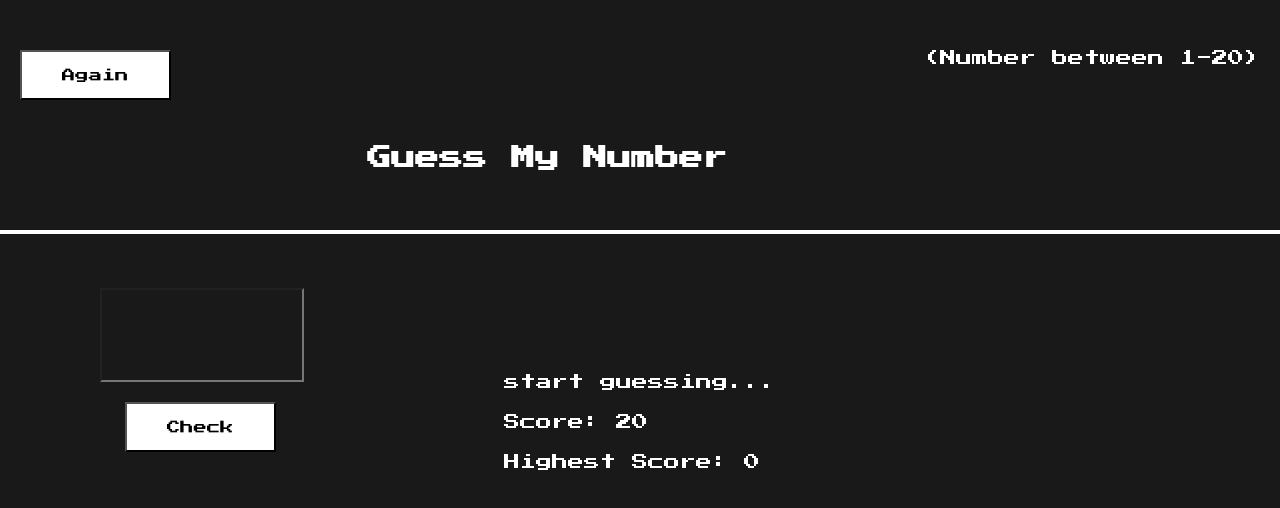
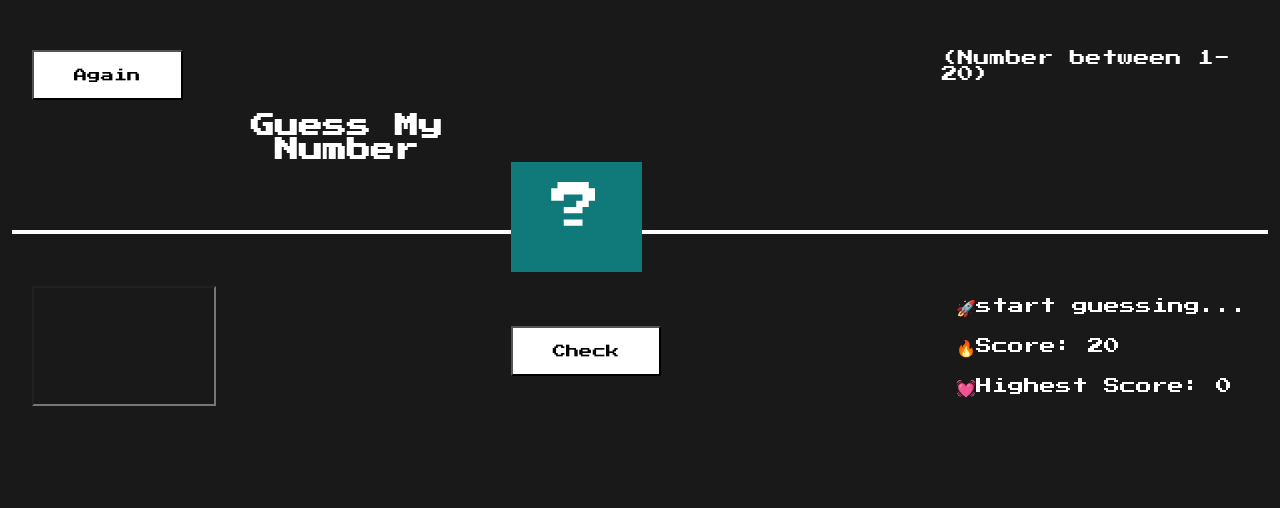
Before and after one commit to Mahesh-Kundagol-H/Guess-My-Number, a plain HTML site: page index.html in a window 1280 px wide. Drawn offline with Linux system fonts and the light colour scheme.

Commit message:
final css

```diff
--- a/index.css
+++ b/index.css
@@ -11,6 +11,9 @@ body {
 }
 
 .block1 {
+    margin: 2rem auto;
+    width: 95%;
+    max-width: 98%;
     display: flex;
     justify-content: space-between;
     margin-top: 30px;
@@ -27,17 +30,32 @@ body {
 }
 
 .block1 h2 {
+    /* position: absolute;
+    top: 5rem; */
     text-align: center;
+    margin-top: 4rem;
+}
+
+.hidden {
+    text-align: center;
+    justify-content: center;
+    margin-top: 7rem;
+    font-size: 50px;
+    height: 70px;
+    width: 100px;
+    background-color: rgb(16, 122, 122);
     align-items: center;
-    justify-content: center;
-    margin: 6rem;
+    margin-right: 300px;
+    padding: 20px;
 }
 
 .block2 {
+    margin: 2rem auto;
+    width: 100%;
+    max-width: 95%;
     display: flex;
-    justify-content: space-around;
-    position: relative;
-    top: 8rem;
+    justify-content: space-between;
+    padding: 20px;
 }
 
 .block2 section {
@@ -49,22 +67,15 @@ body {
     padding: 10px 40px 10px 40px;
     font-family: 'Press Start 2P';
     height: 50px;
-    position: absolute;
-    top: 40px;
-    left: 125px;
+    margin-top: 40px;
 }
 
 .block2 input {
-    height: 50px;
+    font-family: "Press Start 2P";
+    text-align: center;
     background-color: transparent;
-    padding: 20px;
-    text-align: center;
-    align-items: center;
+    color: white;
+    width: 10rem;
+    padding: 10px;
     font-size: 40px;
-    width: 10rem;
-    color: white;
-    font-family: 'Press Start 2P';
-    position: absolute;
-    bottom: 100px;
-    left: 100px;
 }
--- a/index.html
+++ b/index.html
@@ -13,16 +13,18 @@
     <div class="block1">
         <button>Again</button>
         <h2>Guess My Number</h2>
+        <p class="hidden">?</p>
         <p>(Number between 1-20)</p>
+
     </div>
 
     <div class="block2">
         <input type="number">
         <button>Check</button>
         <section>
-            <p>start guessing...</p>
-            <p>Score: <span>20</span></p>
-            <p>Highest Score: <span>0</span></p>
+            <p>🚀start guessing...</p>
+            <p>🔥Score: <span>20</span></p>
+            <p>💓Highest Score: <span>0</span></p>
         </section>
     </div>
 
```
